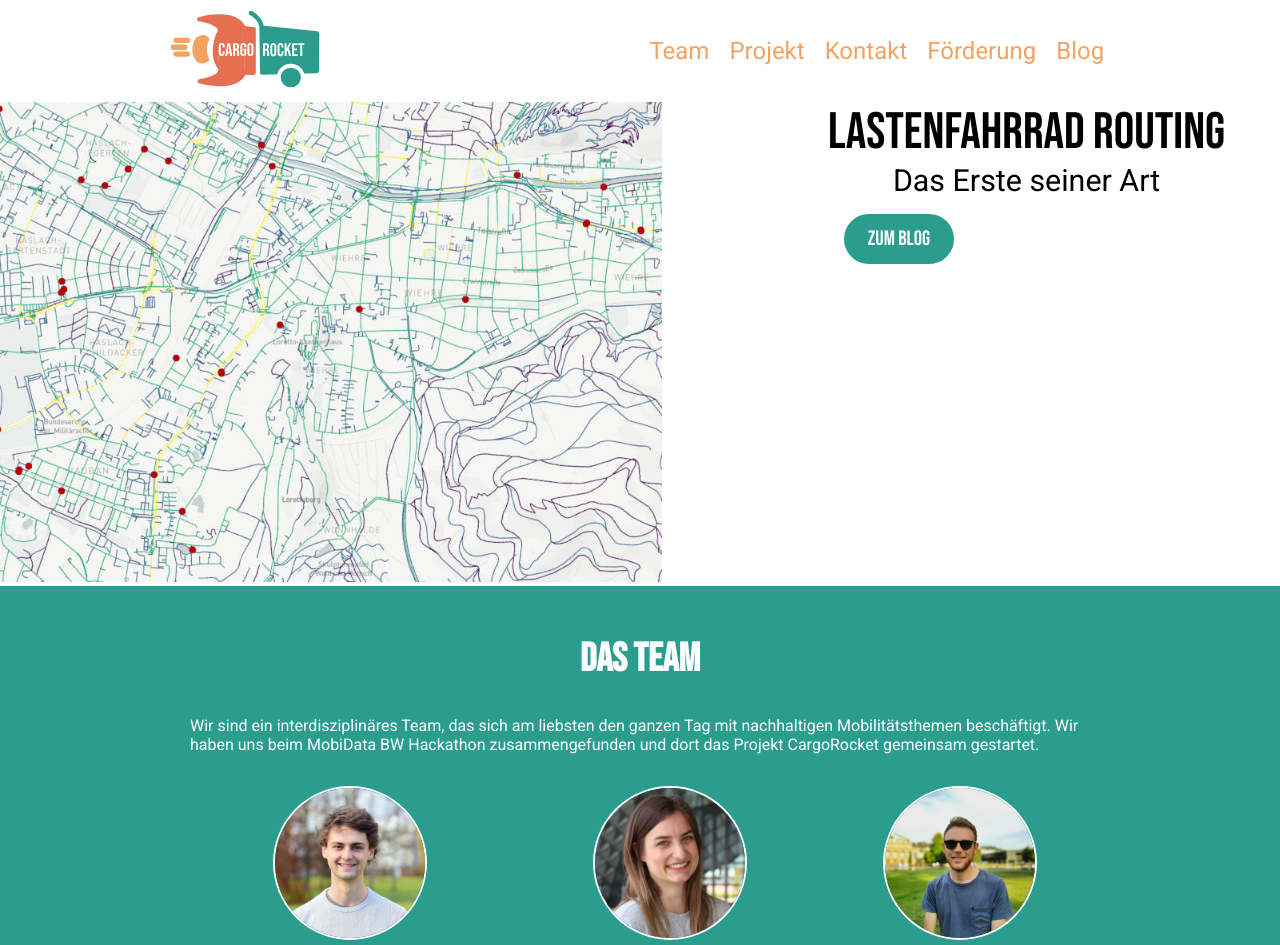
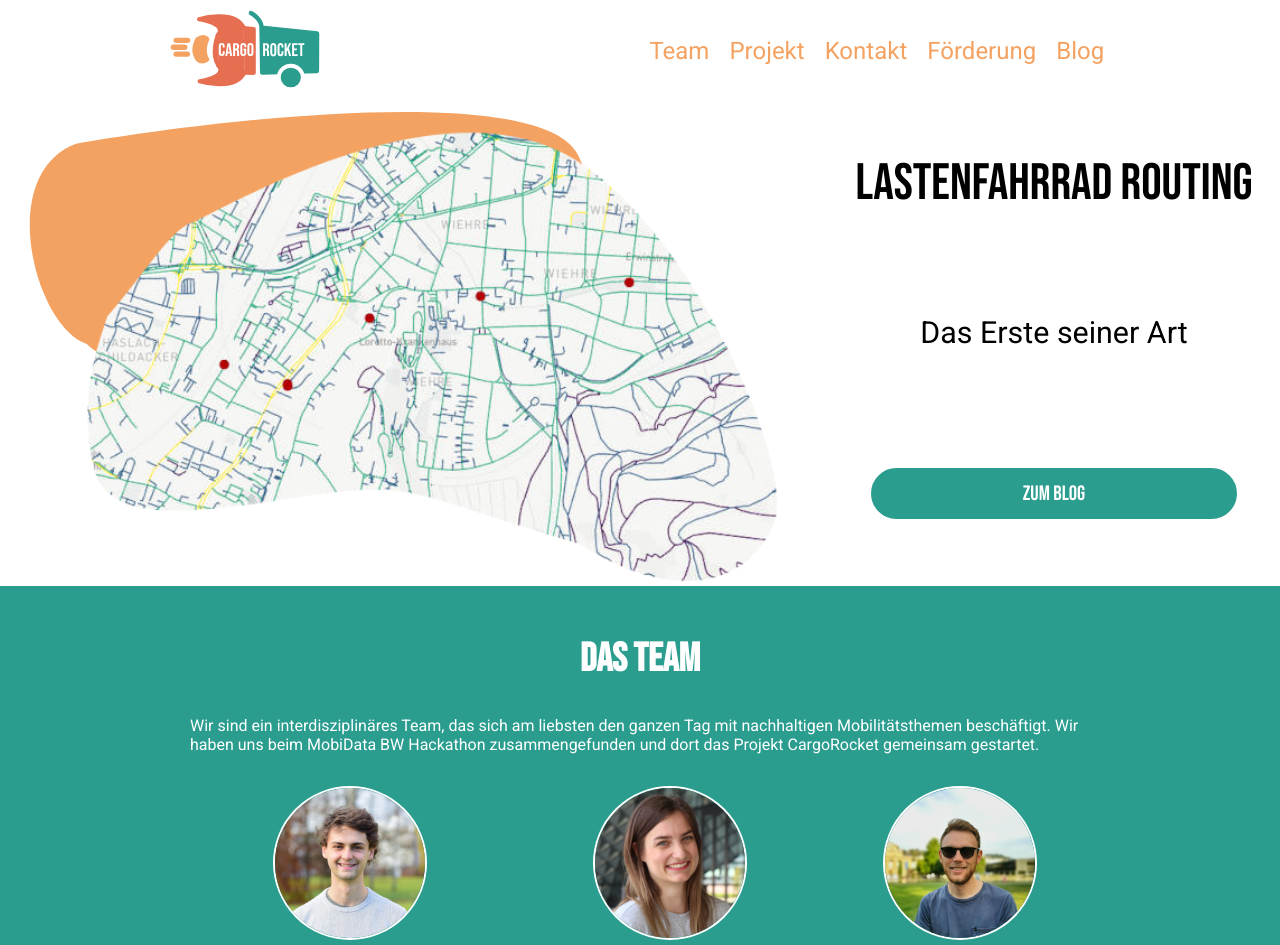
Before and after one commit to CargoRocket/website, a Jekyll site: the page built from index.md, in a window 1280 px wide. Shown: the top 945 px of the page. Built offline with Jekyll 4.4.1, drawn with Linux system fonts in a browser that asks for light colours.

Commit message:
Make header modular & improve images

```diff
--- a/_layouts/home.html
+++ b/_layouts/home.html
@@ -29,11 +29,11 @@
             </nav>
         </div>
 
-        <div class="flex">
+        <div class="flex c">
             <div class="present">
-                <img src="../assets/images/{{ page.present-img }}" />
+                <img src="../assets/images/{{ page.present-img }}" style="transform: scale(1.4)"/>
             </div>
-            <div>
+            <div class="flex vertical space">
                 <div class="headline big bebas c">{{ page.main-headline }}</div>
                 <div class="headline small roboto c">{{ page.second-headline }}</div>
                 <a href="/blog" class="button primary big bebas">{{ page.main-button }}</a>
--- a/_sass/elements.scss
+++ b/_sass/elements.scss
@@ -12,6 +12,14 @@
 
 .flex {
     display: flex;
+
+    &.vertical {
+        flex-direction: column;
+    }
+
+    &.space {
+        justify-content: space-around;
+    }
 
     &.c {
         justify-content: center;
--- a/index.md
+++ b/index.md
@@ -5,7 +5,7 @@ title: CargoRocket
 logo: cargorocket-logo.svg
 main-headline: Lastenfahrrad Routing
 second-headline: Das Erste seiner Art
-present-img: present-map.jpg
+present-img: present-map.png
 main-button: Zum Blog
 team:
     headline: Das Team
```
Also changed, not shown: assets/images/henri.jpg, assets/images/present-map.jpg (deleted), assets/images/present-map.png (added).
